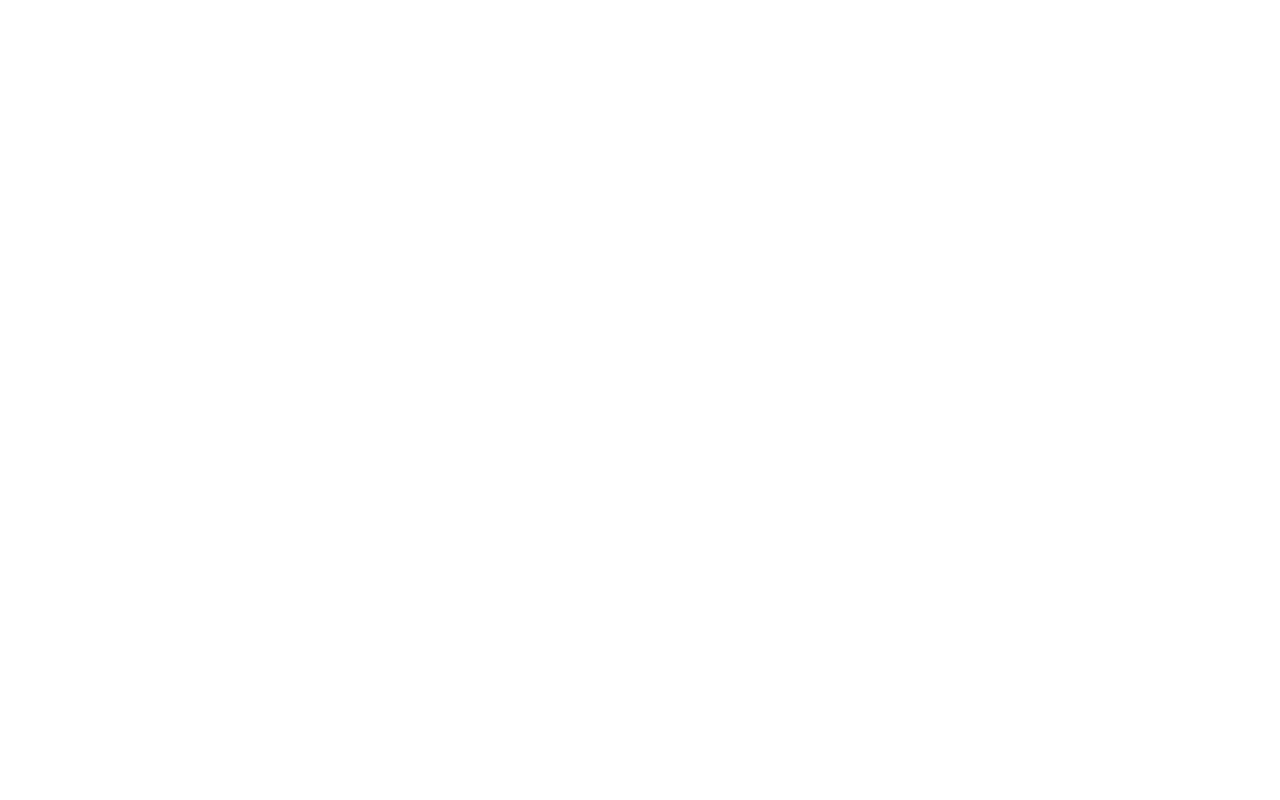
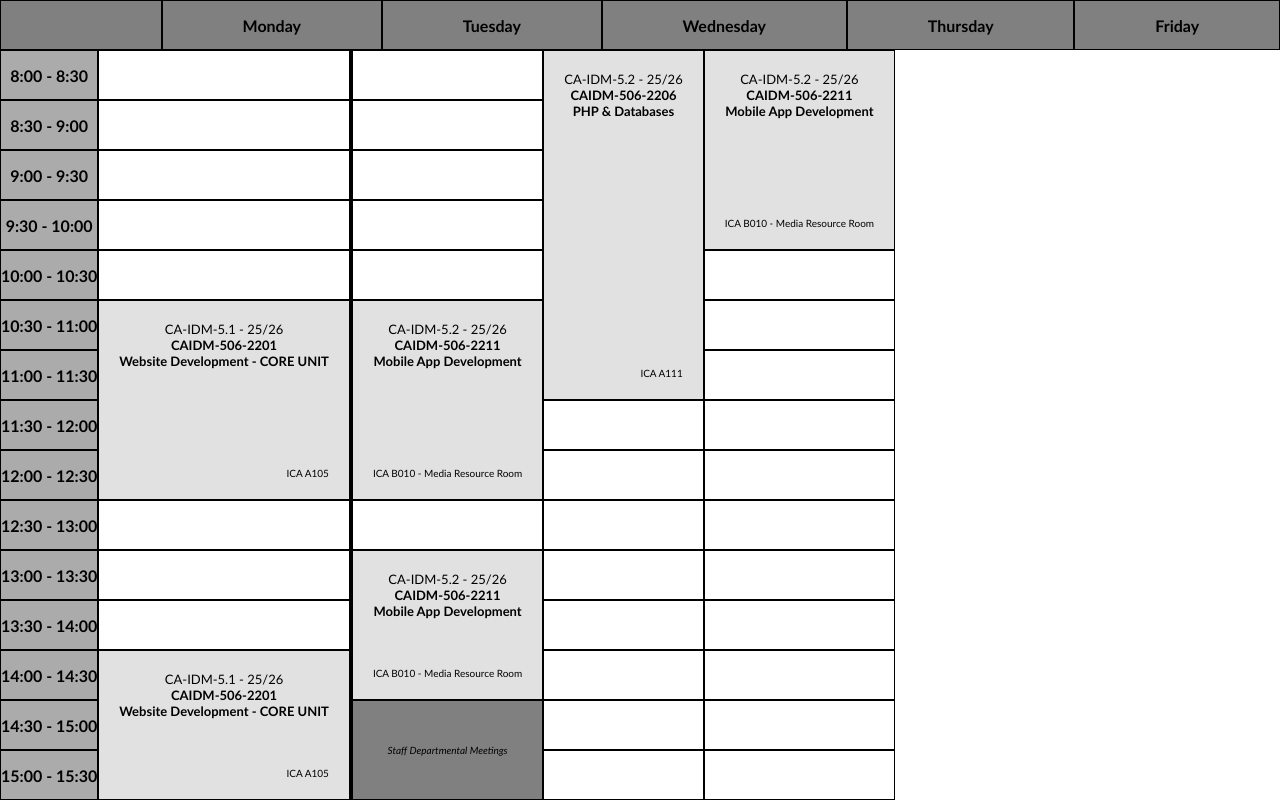
Before and after one commit to matthewcumbo/2025-int51-secondexample, a plain HTML site: page flexboxTimetable.html in a window 1280 px wide. Drawn offline with Linux system fonts and the light colour scheme.

Commit message:
Flexbox Timetable WIP

```diff
--- a/flexboxTimetable.css
+++ b/flexboxTimetable.css
@@ -1,23 +1,76 @@
+*{
+    font-family:'Trebuchet MS', 'Lucida Sans Unicode', 'Lucida Grande', 'Lucida Sans', Arial, sans-serif;
+    border-spacing: 0;
+    box-sizing: border-box;
+    margin:0;
+    padding:0;
+}
+
+.d-flex{
+    display: flex;
+}
+
+.header div, .times div, .col div{
+    border:1px solid black;
+    flex-grow: 1;
+    height: 50px;
+}
+
 .timetable{
-
 }
 
 .header{
-
+    font-weight: bold;
+    background-color: #808080;
 }
 
 .times{
-
+    background-color: #ababab;
+    font-weight: bold;
 }
 
-.slots{
-
+.header div, .times div{
+    display: flex;
+    justify-content: center;
+    align-items: center;
 }
 
 .lecture{
+    background-color: #e1e1e1;
+    display: flex;
+    flex-direction: column;
+    align-items: center;
+    padding:20px;
+}
 
+.lecture p{
+    font-size: small;
+}
+
+.small{
+    font-size: x-small !important;
+    align-self: flex-end;
+    margin-top:auto;
 }
 
 .staffMeeting{
+    height: 100px !important;
+    background-color: #808080;
+    font-style: italic;
+    display: flex;
+    justify-content: center;
+    align-items: center;
+    font-size: x-small;
+}
 
+.hours-15{
+    height: 150px !important;
 }
+
+.hours-2{
+    height: 200px !important;
+}
+
+.hours-35{
+    height: 350px !important;
+}
--- a/flexboxTimetable.html
+++ b/flexboxTimetable.html
@@ -7,16 +7,129 @@
     <link rel="stylesheet" href="flexboxTimetable.css">
 </head>
 <body>
-    <div class="timetable">
-        <div class="header">
-
+    <div class="header d-flex">
+        <div></div>
+        <div><p>Monday</p></div>
+        <div><p>Tuesday</p></div>
+        <div><p>Wednesday</p></div>
+        <div><p>Thursday</p></div>
+        <div><p>Friday</p></div>
+    </div>
+    <div class="timetable d-flex">
+        <div class="times">
+            <div><p>8:00 - 8:30</p></div>
+            <div><p>8:30 - 9:00</p></div>
+            <div><p>9:00 - 9:30</p></div>
+            <div><p>9:30 - 10:00</p></div>
+            <div><p>10:00 - 10:30</p></div>
+            <div><p>10:30 - 11:00</p></div>
+            <div><p>11:00 - 11:30</p></div>
+            <div><p>11:30 - 12:00</p></div>
+            <div><p>12:00 - 12:30</p></div>
+            <div><p>12:30 - 13:00</p></div>
+            <div><p>13:00 - 13:30</p></div>
+            <div><p>13:30 - 14:00</p></div>
+            <div><p>14:00 - 14:30</p></div>
+            <div><p>14:30 - 15:00</p></div>
+            <div><p>15:00 - 15:30</p></div>
         </div>
-        <div class="times">
-
-        </div>
-        <div class="slots">
-
-        </div>
+            <div class="col">
+                <div></div>
+                <div></div>
+                <div></div>
+                <div></div>
+                <div></div>
+                <div class="lecture hours-2">
+                    <p>CA-IDM-5.1 - 25/26</p>
+                    <p><b>CAIDM-506-2201</b></p>
+                    <p><b>Website Development - CORE UNIT</b></p>
+                    <p class="small">ICA A105</p>
+                </div>
+                <div></div>
+                <div></div>
+                <div></div>
+                <div class="lecture hours-15">
+                    <p>CA-IDM-5.1 - 25/26</p>
+                    <p><b>CAIDM-506-2201</b></p>
+                    <p><b>Website Development - CORE UNIT</b></p>
+                    <p class="small">ICA A105</p>
+                </div>
+            </div>
+            <div class="col">
+                <div></div>
+                <div></div>
+                <div></div>
+                <div></div>
+                <div></div>
+                <div></div>
+                <div></div>
+                <div></div>
+                <div></div>
+                <div></div>
+                <div></div>
+                <div></div>
+                <div></div>
+                <div></div>
+                <div></div>
+            </div>
+            <div class="col">
+                <div></div>
+                <div></div>
+                <div></div>
+                <div></div>
+                <div></div>
+                <div class="lecture hours-2">
+                    <p>CA-IDM-5.2 - 25/26</p>
+                    <p><b>CAIDM-506-2211</b></p>
+                    <p><b>Mobile App Development</b></p>
+                    <p class="small">ICA B010 - Media Resource Room</p>
+                </div>
+                <div></div>
+                <div class="lecture hours-15">
+                    <p>CA-IDM-5.2 - 25/26</p>
+                    <p><b>CAIDM-506-2211</b></p>
+                    <p><b>Mobile App Development</b></p>
+                    <p class="small">ICA B010 - Media Resource Room</p>
+                </div>
+                <div class="staffMeeting">
+                    <p>Staff Departmental Meetings</p>
+                </div>
+            </div>
+            <div class="col">
+                <div class="lecture hours-35">
+                    <p>CA-IDM-5.2 - 25/26</p>
+                    <p><b>CAIDM-506-2206</b></p>
+                    <p><b>PHP & Databases</b></p>
+                    <p class="small">ICA A111</p>
+                </div>
+                <div></div>
+                <div></div>
+                <div></div>
+                <div></div>
+                <div></div>
+                <div></div>
+                <div></div>
+                <div></div>
+            </div>
+            <div class="col">
+                <div class="lecture hours-2">
+                    <p>CA-IDM-5.2 - 25/26</p>
+                    <p><b>CAIDM-506-2211</b></p>
+                    <p><b>Mobile App Development</b></p>
+                    <p class="small">ICA B010 - Media Resource Room</p>
+                </div>
+                <div></div>
+                <div></div>
+                <div></div>
+                <div></div>
+                <div></div>
+                <div></div>
+                <div></div>
+                <div></div>
+                <div></div>
+                <div></div>
+                <div></div>
+            </div>
     </div>
 </body>
 </html>
```
